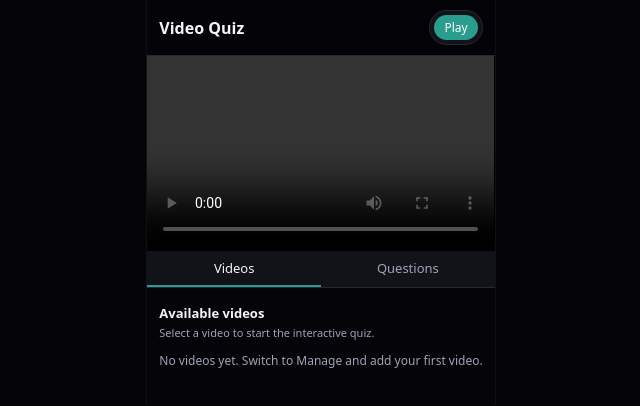
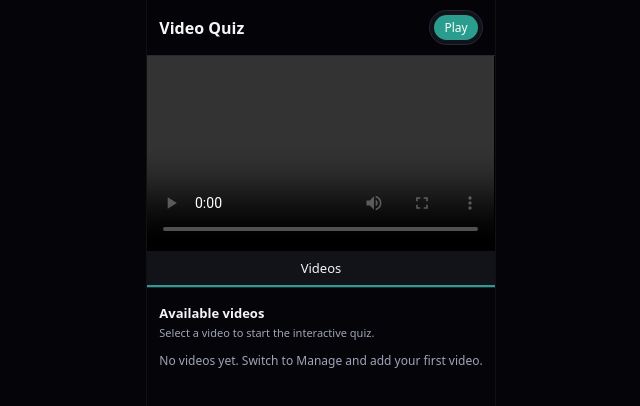
Before and after one commit to Aslanking777/Telegram-video-quiz, a plain HTML site: page index.html in a window 1280 px wide. Shown: the whole page, without its empty margins (319-959 px from the left). Drawn offline with Linux system fonts and the light colour scheme.

Commit message:
Update index.html

```diff
--- a/index.html
+++ b/index.html
@@ -615,7 +615,6 @@
     <div class="content">
       <div class="tabs" id="tabs-play">
         <div class="tab active" data-tab="play-list">Videos</div>
-        <div class="tab" data-tab="play-details">Questions</div>
       </div>
       <div class="tabs" id="tabs-admin" style="display:none">
         <div class="tab active" data-tab="admin-videos">Videos</div>
```
